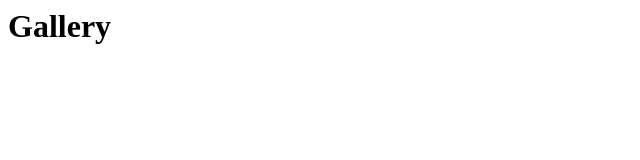
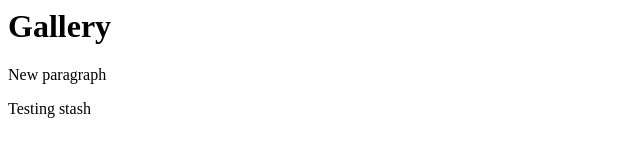
Before and after one commit to ravichandra9594/training4, a plain HTML site: page gallery.html in a window 1280 px wide. Shown: the whole page, without its empty margins (0-640 px from the left). Drawn offline with Linux system fonts and the light colour scheme.

Commit message:
stash has been resumed

```diff
--- a/gallery.html
+++ b/gallery.html
@@ -4,5 +4,8 @@
   </title>
   <body>
     <h1> Gallery </h1>
+    <p> New paragraph </p>
+    <p> Testing stash </p>
+
   </body>
 </html>
```
Also changed, not shown: blog.html (added, +6 -0 lines).
